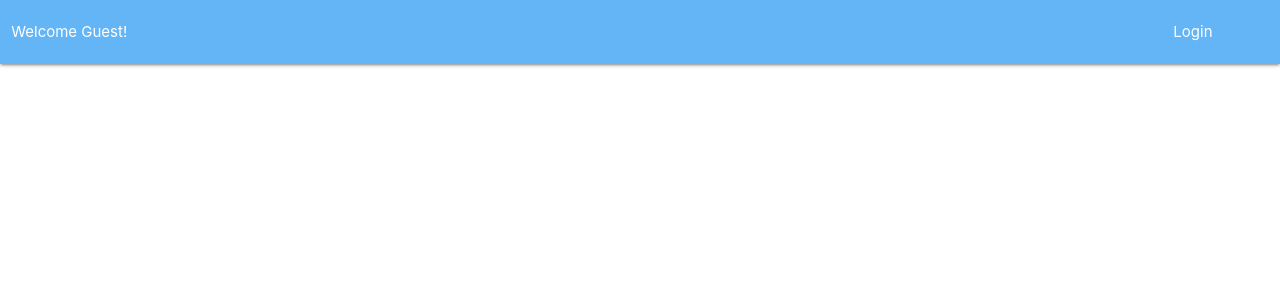
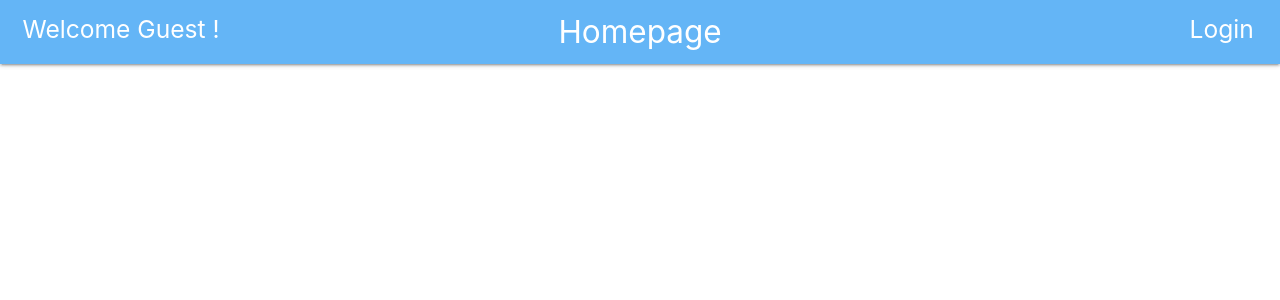
Before and after one commit to pgill20/Software_Engineering_Quiz, a Flask app: page / in a window 1280 px wide. Shown: the top 300 px of the page. Run offline with Flask 2, Linux system fonts and the light colour scheme.

Commit message:
Added navbar and and logos, need to fix rankings page for alignment.

```diff
--- a/templates/index.html
+++ b/templates/index.html
@@ -3,9 +3,15 @@
 <head>
     <meta charset="utf-8" />
     <title>Homepage - Software Quiz</title>
+    <link href="https://fonts.googleapis.com/icon?family=Material+Icons" rel="stylesheet">
     <link rel="stylesheet" href="https://cdnjs.cloudflare.com/ajax/libs/materialize/1.0.0-beta/css/materialize.min.css">
 </head>
 
+<style>
+    .paddingStyle {
+        margin-top: 150px;
+    }
+</style>
 
 <body>
     {% if session %}
@@ -13,17 +19,39 @@
         <nav>
             <div class="nav-wrapper blue lighten-2 class">
                 <div class="row">
-                    <div class="col s11">
-                        Welcome {{session.userinfo.nickname}}!
+                    <div class="col s12">
+                        <h5 class="col s6">Welcome {{session.userinfo.nickname}} ! </h5>
+                        <a id="title" href="{{ url_for('index') }}" class="brand-logo center col s6">Homepage</a>
+                        <ul class="right">
+                            <a href="/logout">
+                                <h5>Logout</h5>
+                            </a>
+                        </ul>
                     </div>
-                    <a class=“col s1” href="/logout">Logout</a>
                 </div>
             </div>
         </nav>
     </div>
 
-    <a class=“col s1” href="/create_quiz">Create Quiz</a>
-    <a class=“col s1” href="/rankings">Rankings</a>
+    <div class="container paddingStyle">
+        <div class="row">
+            <div class="col s6">
+                <div class="container">
+                    <a href=" /create_quiz">
+                        <h3 class="center-align"><i class="large material-icons center-align">assignment</i>Create Quiz
+                        </h3>
+                    </a>
+                </div>
+            </div>
+            <div class="col s6">
+                <div class="container">
+                    <a href="/rankings">
+                        <h3 class="center-align"> <i class="large material-icons center-align">poll</i>Rankings</h3>
+                    </a>
+                </div>
+            </div>
+        </div>
+    </div>
 
     <div>
         <div>
@@ -32,10 +60,16 @@
                 <nav>
                     <div class="nav-wrapper blue lighten-2 class">
                         <div class="row">
-                            <div class="col s11">
-                                Welcome Guest!
+                            <div class="col s12">
+                                <h5 class="col s6">Welcome Guest !</h5>
+                                <a id="title" href="{{ url_for('index') }}"
+                                    class="brand-logo center col s6">Homepage</a>
+                                <ul class="right">
+                                    <a class=“col s6" href="/login">
+                                        <h5>Login</h5>
+                                    </a>
+                                </ul>
                             </div>
-                            <a class=“col s1” href="/login">Login</a>
                         </div>
                     </div>
                 </nav>
@@ -43,6 +77,7 @@
             {% endif %}
         </div>
     </div>
+
 </body>
 
 </html>
```
Also changed, not shown: templates/create_quiz.html (+5 -3 lines), templates/table.html (+18 -10 lines).
